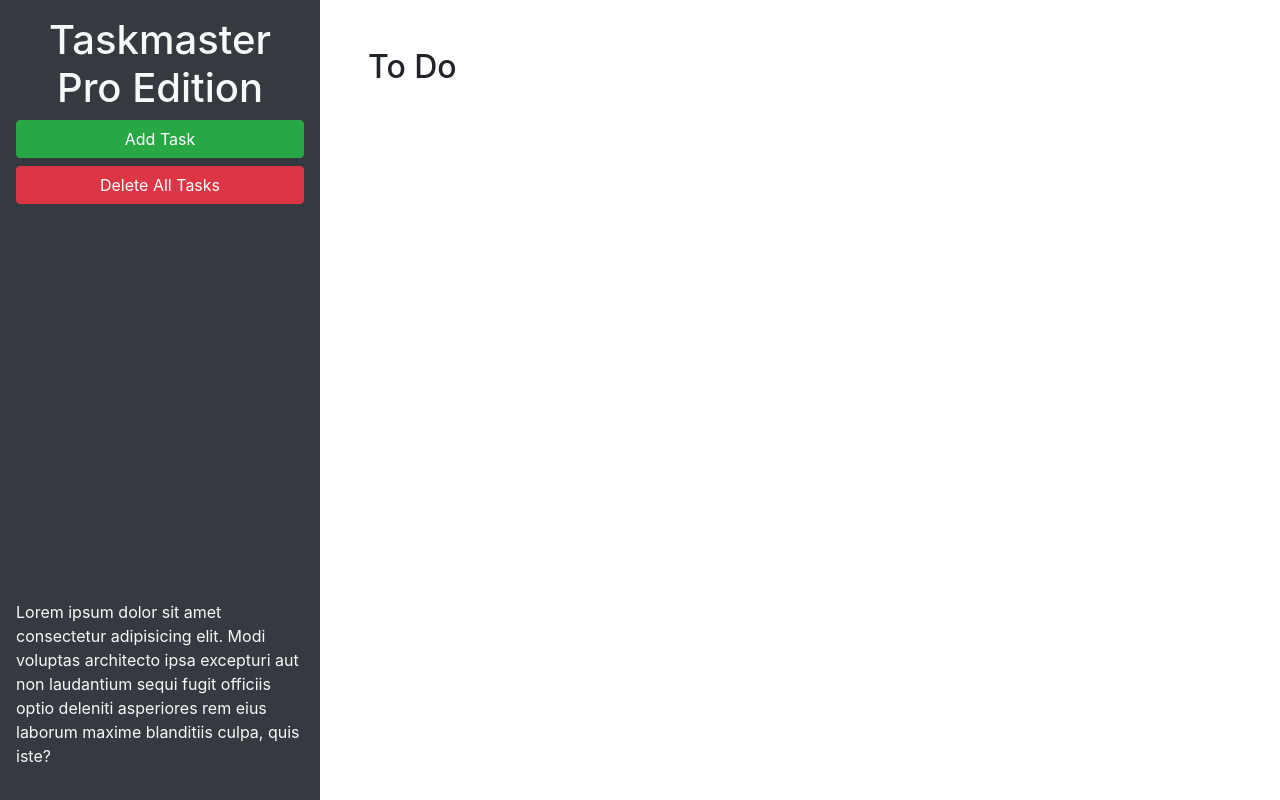
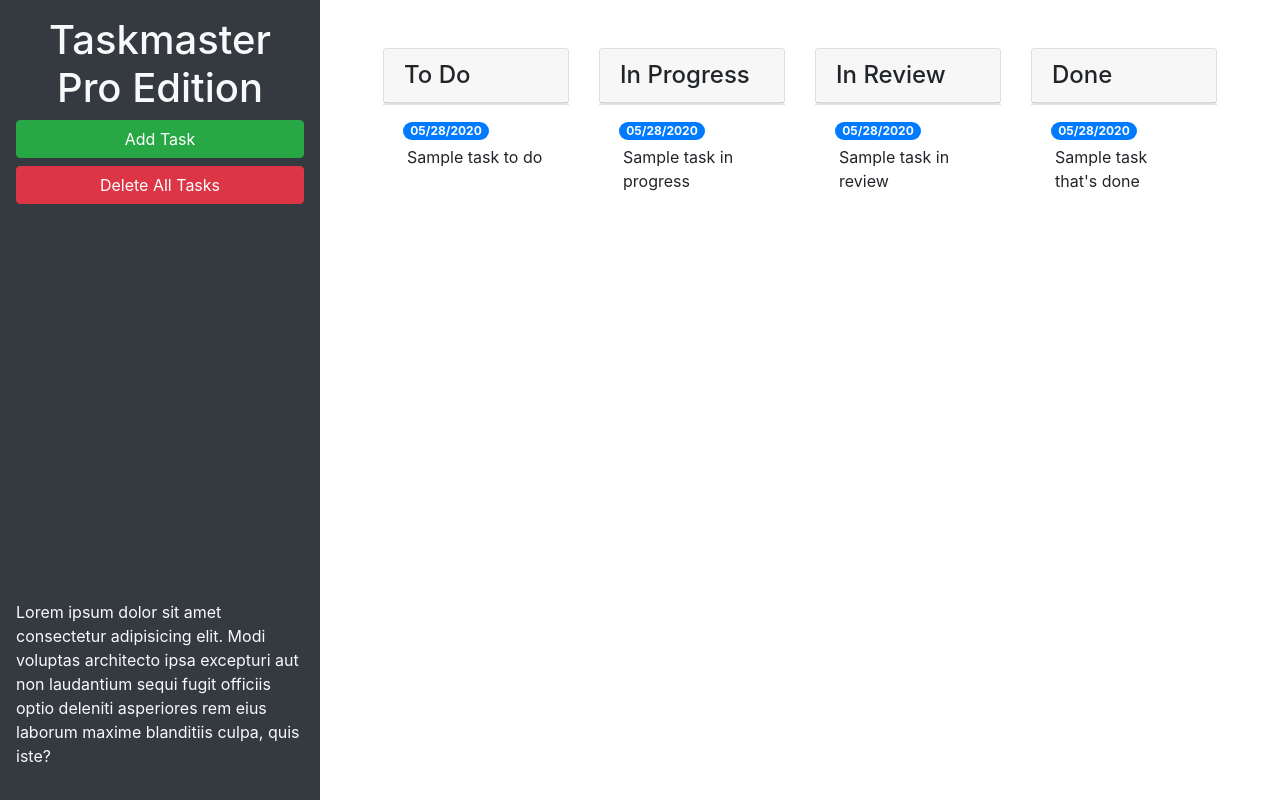
Before and after one commit to adairconlin/taskmaster-pro, a plain HTML site: page index.html in a window 1280 px wide. Drawn offline with nearby package versions, Linux system fonts and the light colour scheme.

Commit message:
improve ui with bootstrap

```diff
--- a/index.html
+++ b/index.html
@@ -24,9 +24,59 @@
       </p>
     </header>
     <main class="col-12 col-lg-9">
-      <div class="m-5">
-        <h2>To Do</h2>
-        <ul id="list-toDo" class="list-group"> </ul>
+      <div class="m-5 row justify-content-around">
+          <!-- To-do Start -->
+        <div class="col-12 col-md-6 col-xl-3 mb-3">
+            <div class="card">
+                <h4 class="card-header">To Do</h4>
+            </div>
+            <ul id="list-toDo" class="list-group list-group-flush">
+                <li class="list-group-item">
+                    <span class="badge badge-primary badge-pill">05/28/2020</span>
+                    <p class="m-1">Sample task to do</p>
+                </li>
+            </ul>
+        </div>
+        <!-- To-do End -->
+        <!-- In-progress Start -->
+        <div class="col-12 col-md-6 col-xl-3 mb-3">
+            <div class="card">
+                <h4 class="card-header">In Progress</h4>
+            </div>
+            <ul id="list-inProgress" class="list-group list-group-flush">
+                <li class="list-group-item">
+                    <span class="badge badge-primary badge-pill">05/28/2020</span>
+                    <p class="m-1">Sample task in progress</p>
+                </li>
+            </ul>
+        </div>
+        <!-- In-progress End -->
+        <!-- In-review Start -->
+        <div class="col-12 col-md-6 col-xl-3 mb-3">
+            <div class="card">
+                <h4 class="card-header">In Review</h4>
+            </div>
+            <ul id="list-inReview" class="list-group list-group-flush">
+                <li class="list-group-item">
+                    <span class="badge badge-primary badge-pill">05/28/2020</span>
+                    <p class="m-1">Sample task in review</p>
+                </li>
+            </ul>
+        </div>
+        <!-- In-review End -->
+        <!-- Done Start -->
+        <div class="col-12 col-md-6 col-xl-3 mb-3">
+            <div class="card">
+                <h4 class="card-header">Done</h4>
+            </div>
+            <ul id="list-done" class="list-group list-group-flush">
+                <li class="list-group-item">
+                    <span class="badge badge-primary badge-pill">05/28/2020</span>
+                    <p class="m-1">Sample task that's done</p>
+                </li>
+            </ul>
+        </div>
+        <!-- Done End -->
       </div>
     </main>
   </div>
@@ -46,11 +96,11 @@
           <form>
             <div class="form-group">
               <label for="modalTaskDescription">Task description</label>
-              <textarea id="modalTaskDescription" rows="3"></textarea>
+              <textarea id="modalTaskDescription" class="form-control" rows="3"></textarea>
             </div>
             <div class="form-group">
               <label for="modalDueDate">Due date</label>
-              <input type="text" id="modalDueDate" placeholder="mm/dd/yyyy" autocomplete="off" />
+              <input type="text" id="modalDueDate" class="form-control" placeholder="mm/dd/yyyy" autocomplete="off" />
             </div>
           </form>
         </div>
```
